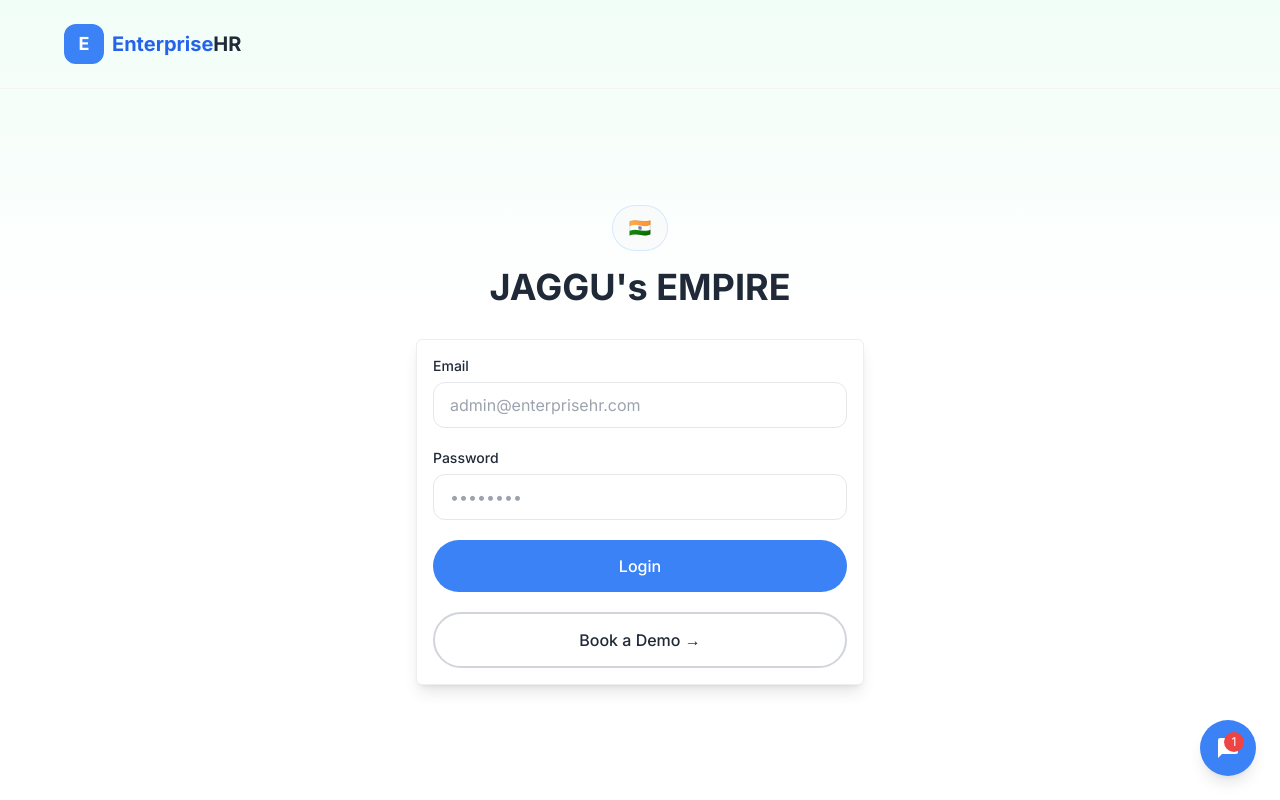
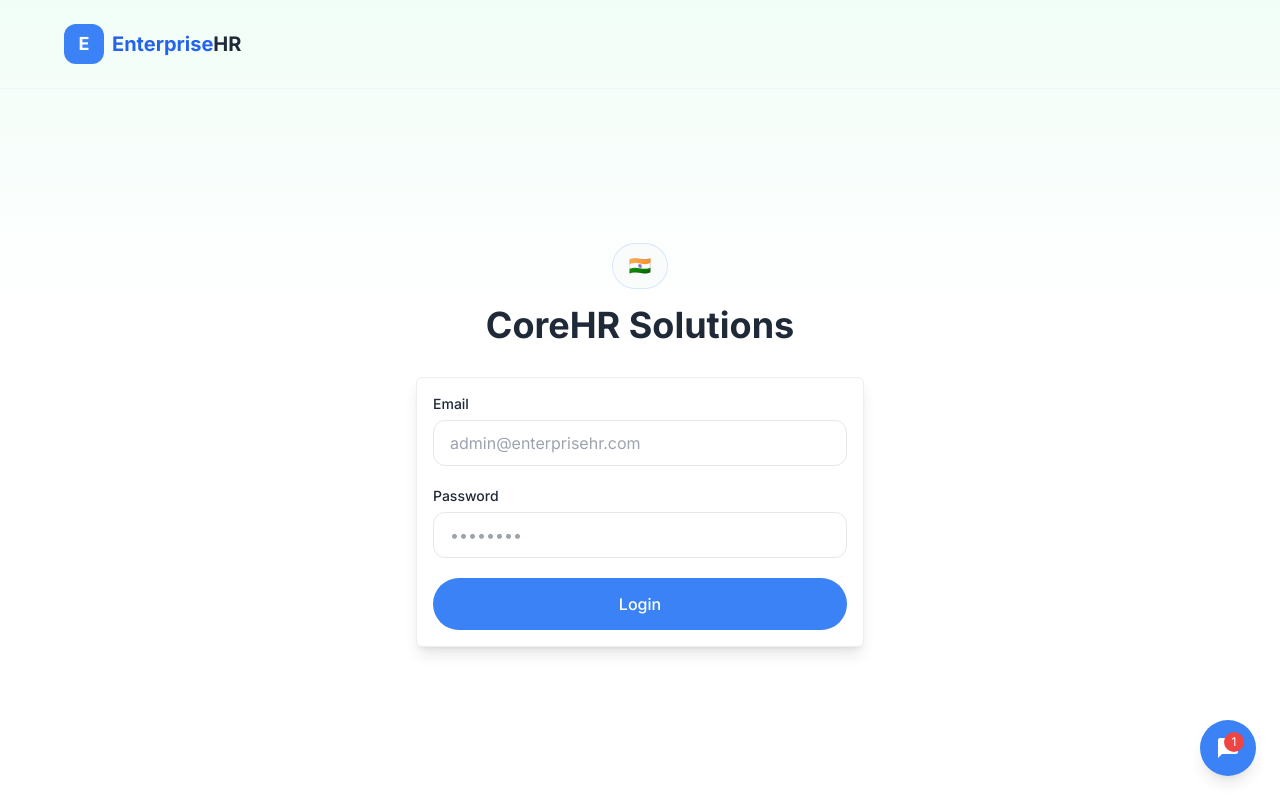
Before and after one commit to n221081-afk/mini_project, a React (Vite) app in the folder frontend/: page /login in a window 1280 px wide. Built offline with nearby package versions, Linux system fonts and the light colour scheme; the HTML template or start-up script is replaced by a standard one.

Commit message:
UI changed

```diff
--- a/frontend/src/pages/LoginPage.js
+++ b/frontend/src/pages/LoginPage.js
@@ -53,7 +53,7 @@ export default function LoginPage() {
             <div className="banner-pill justify-center">
               <span className="text-lg">🇮🇳</span>            </div>
             <h1 className="text-3xl md:text-4xl font-bold text-dark leading-tight">
-              JAGGU's EMPIRE
+              CoreHR Solutions
               <br />
                           </h1>
 
@@ -95,13 +95,7 @@ export default function LoginPage() {
               >
                 {loading ? 'Signing in...' : 'Login'}
               </button>
-              <button
-                type="button"
-                className="w-full btn-secondary py-3.5"
-                onClick={() => {}}
-              >
-                Book a Demo →
-              </button>
+
             </form>
           </div>
         </div>
```
Also changed, not shown: 2 other files (tests, documents, lock files or other folders).
